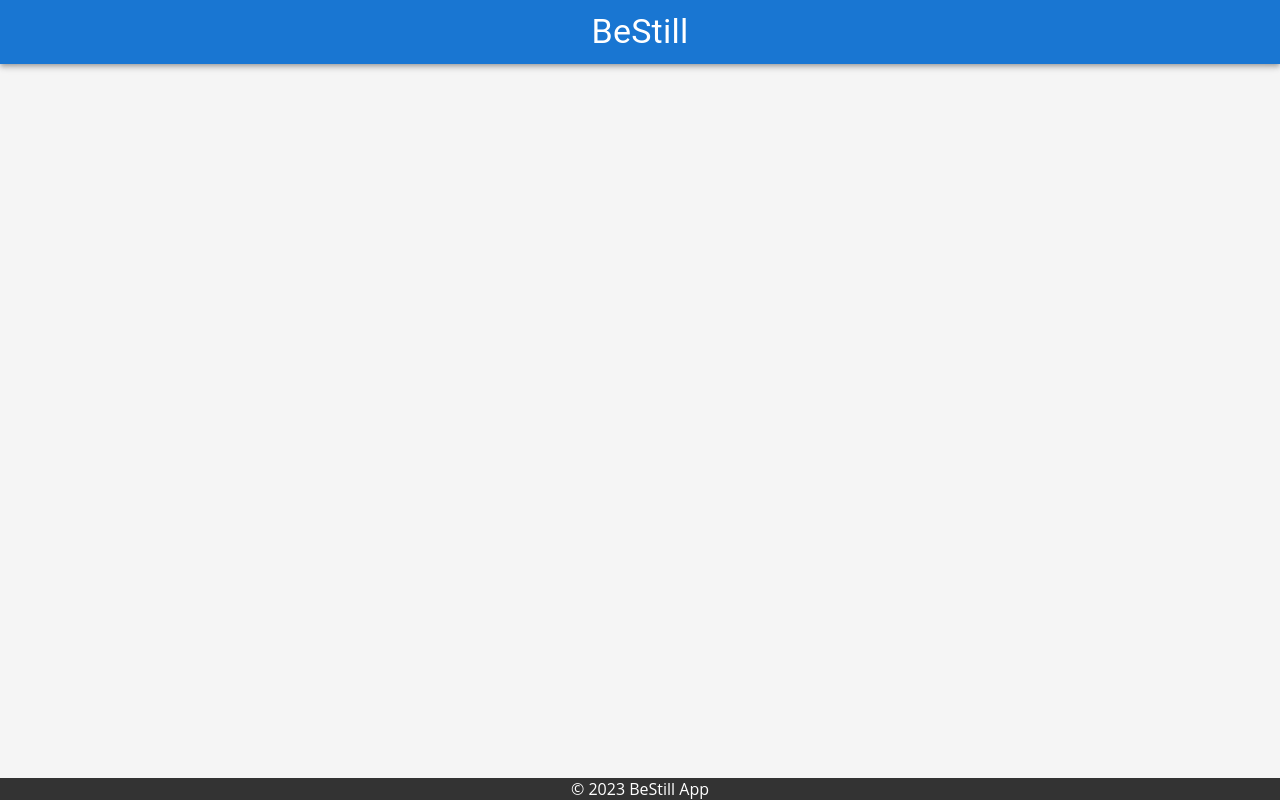
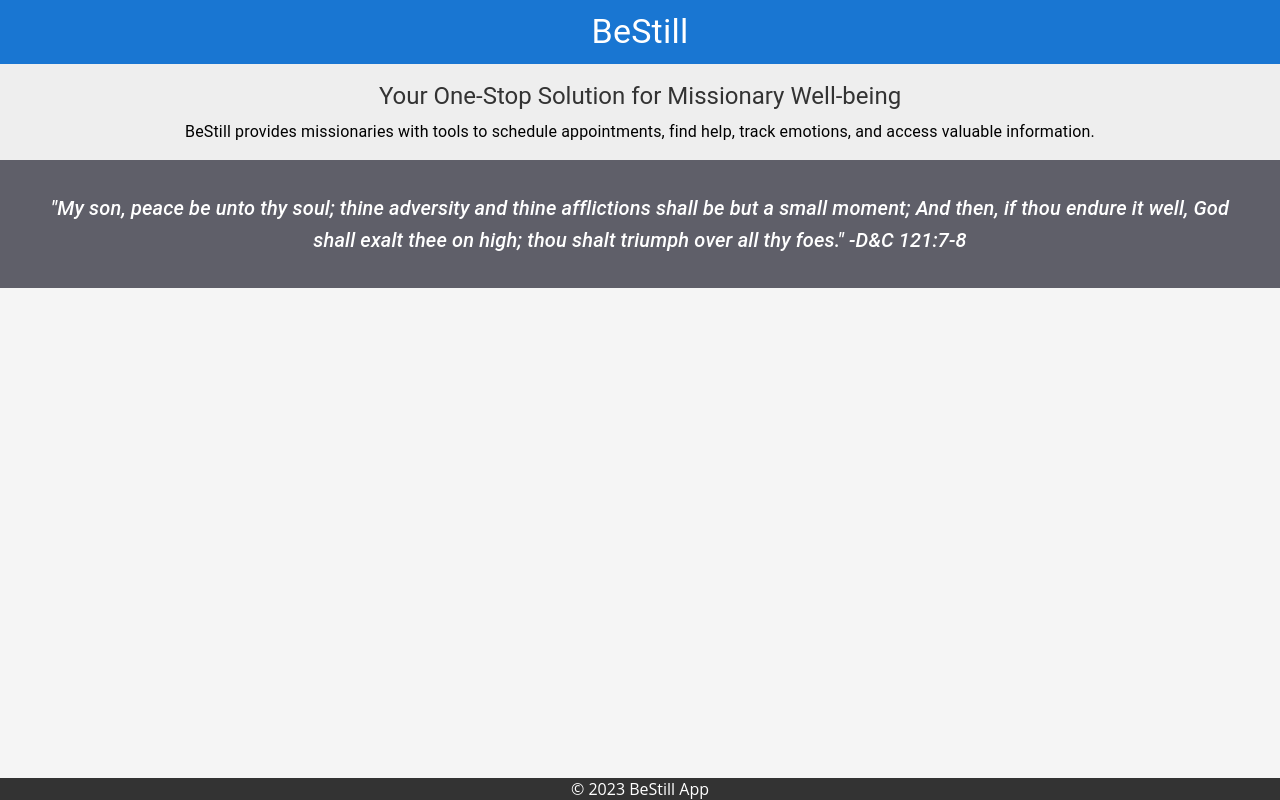
Before and after one commit to plessem/BeStillApp, a React (Create React App) app: page / in a window 1280 px wide. Built offline with nearby package versions, Linux system fonts and the light colour scheme.

Commit message:
more info and a quote

```diff
--- a/src/App.js
+++ b/src/App.js
@@ -38,6 +38,39 @@ const HomePage = () => {
             </Typography>
           </Toolbar>
         </AppBar>
+
+        {/* App Description */}
+        <Box
+          className="app-description"
+          style={{ backgroundColor: "#eee", padding: "1rem" }}
+        >
+          <Typography variant="h5" style={{ color: "#333" }}>
+            Your One-Stop Solution for Missionary Well-being
+          </Typography>
+          <Typography variant="body1" style={{ marginTop: "0.5rem" }}>
+            BeStill provides missionaries with tools to schedule appointments,
+            find help, track emotions, and access valuable information.
+          </Typography>
+        </Box>
+
+        {/* Quote Section */}
+        <Box
+          className="quote-section"
+          style={{
+            backgroundColor: "#5f5f69",
+            color: "white",
+            padding: "2rem",
+            textAlign: "center",
+          }}
+        >
+          <Typography variant="h6" style={{ fontStyle: "italic" }}>
+            "My son, peace be unto thy soul; thine adversity and thine
+            afflictions shall be but a small moment; And then, if thou endure it
+            well, God shall exalt thee on high; thou shalt triumph over all thy
+            foes." -D&C 121:7-8
+          </Typography>
+        </Box>
+
         <Routes>
           <Route
             path="/BeStillApp"
@@ -157,6 +190,13 @@ const HomePage = () => {
           <Route path="/schedule" element={<MeetingMain />} />
         </Routes>
       </Router>
+      <br></br>
+      <br></br>
+      <br></br>
+      <br></br>
+      <br></br>
+
+      {/* Footer */}
       <Box
         className="app-footer"
         component="footer"
```
